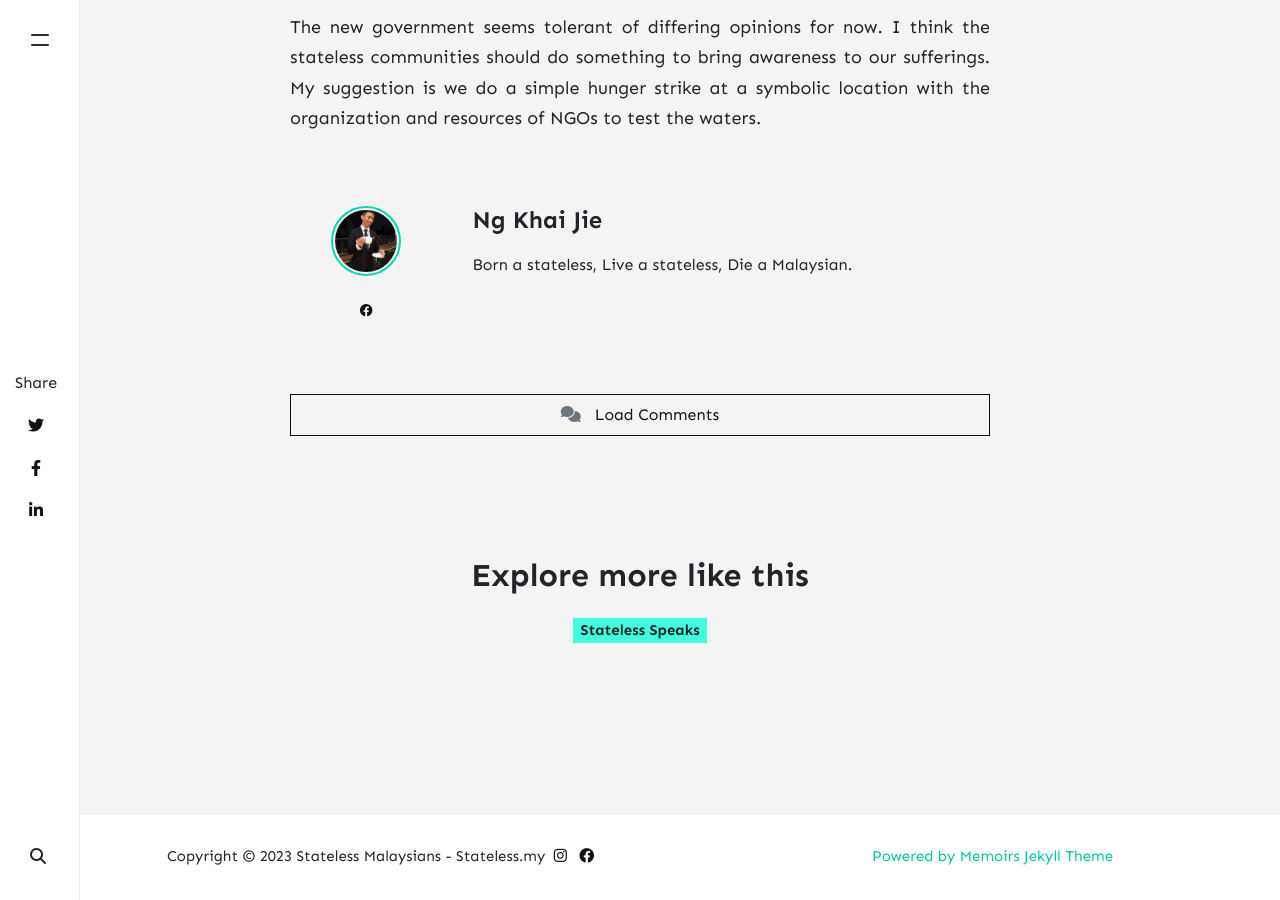
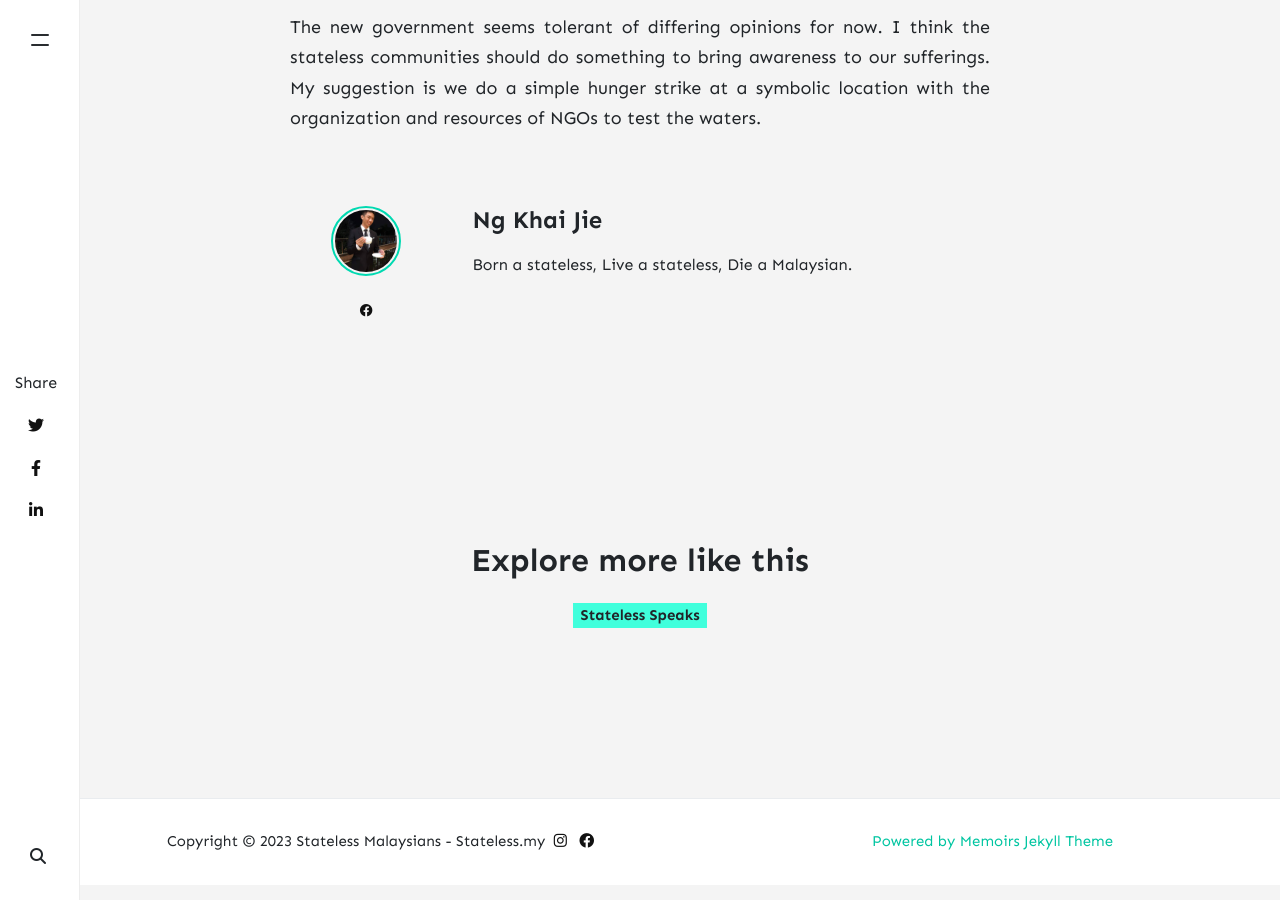
Before and after one commit to wyewlee/st-my, a Jekyll site: the page built from _posts/2023-03-01-newyearnewhope.md, in a window 1280 px wide and 900 px high, scrolled down 2921 px. Built offline with Jekyll 4.4.1, drawn with Linux system fonts in a browser that asks for light colours; nearby versions of some CDN libraries; comment, search, counter and statistics services are not loaded.

Commit message:
hide load comments

```diff
--- a/_includes/comments.html
+++ b/_includes/comments.html
@@ -1,12 +1,12 @@
 <!-- Comments
 ================================================== -->
 {% if page.comments != false %}
-<div class="comments mt-5">
+<!-- <div class="comments mt-5">
     <button class="btn btn-outline-dark py-2 px-5 d-block w-100 show-comments"><i class="fa-solid fa-comments text-muted"></i> &nbsp; Load Comments</button>
     <div id="comments">
         <h4 class="mb-4">Comments</h4>
             <!-- {% include disqus.html %}      -->
     <div class="clearfix"></div>
     </div>
-</div>
+</div>        -->
 {% endif %}
```
